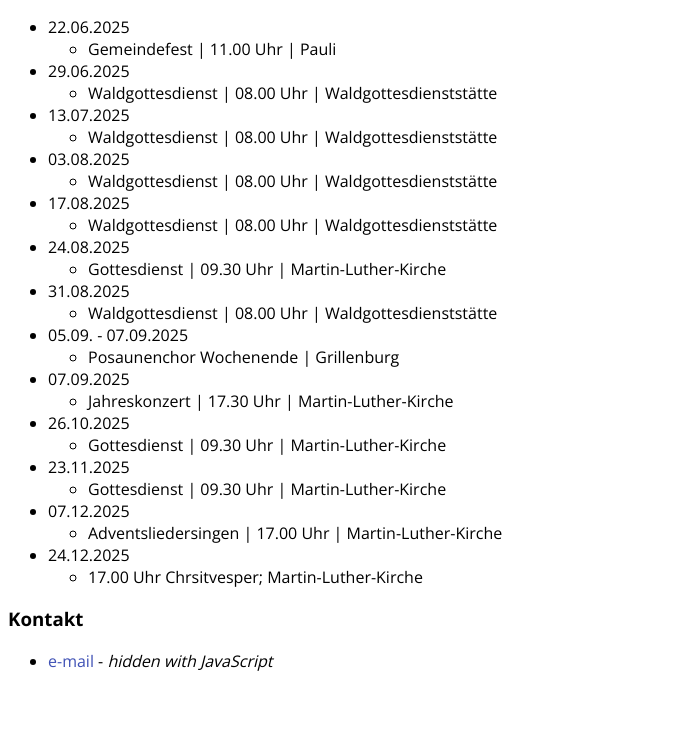
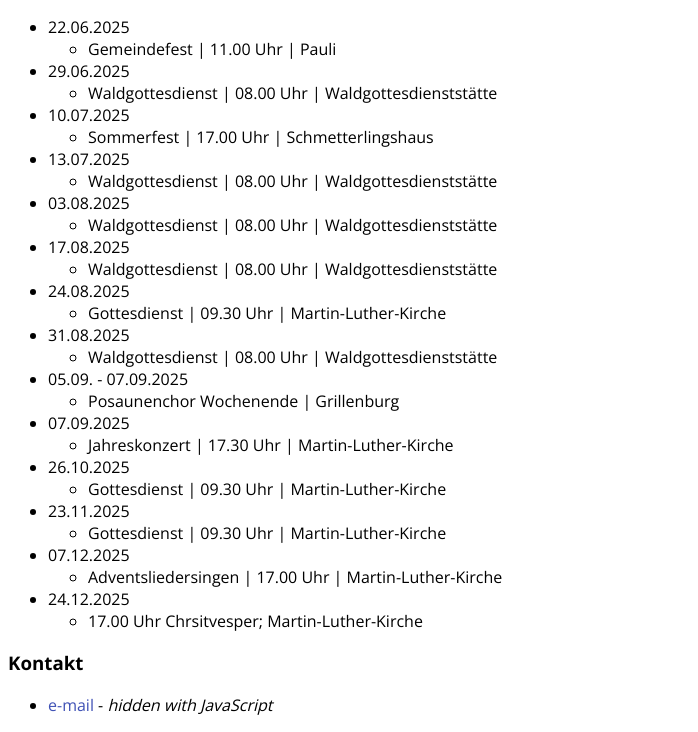
Before and after one commit to pcmlk/pcmlk.github.io, a plain HTML site: page index.html in a window 1280 px wide. Shown: the part 108-840 px from the top of the page, without its empty margins (0-698 px from the left). Before the commit the page ends 800 px from the top, so only its background shows below. Drawn offline with nearby package versions, Linux system fonts and the light colour scheme.

Commit message:
Termine angepasst.

```diff
--- a/index.html
+++ b/index.html
@@ -19,6 +19,9 @@
         </li>
         <li>29.06.2025
           <ul><li>Waldgottesdienst | 08.00 Uhr | Waldgottesdienststätte</li></ul>
+        </li>
+        <li>10.07.2025
+          <ul><li>Sommerfest | 17.00 Uhr | Schmetterlingshaus</li></ul>
         </li>
         <li>13.07.2025
           <ul><li>Waldgottesdienst | 08.00 Uhr | Waldgottesdienststätte</li></ul>
```
